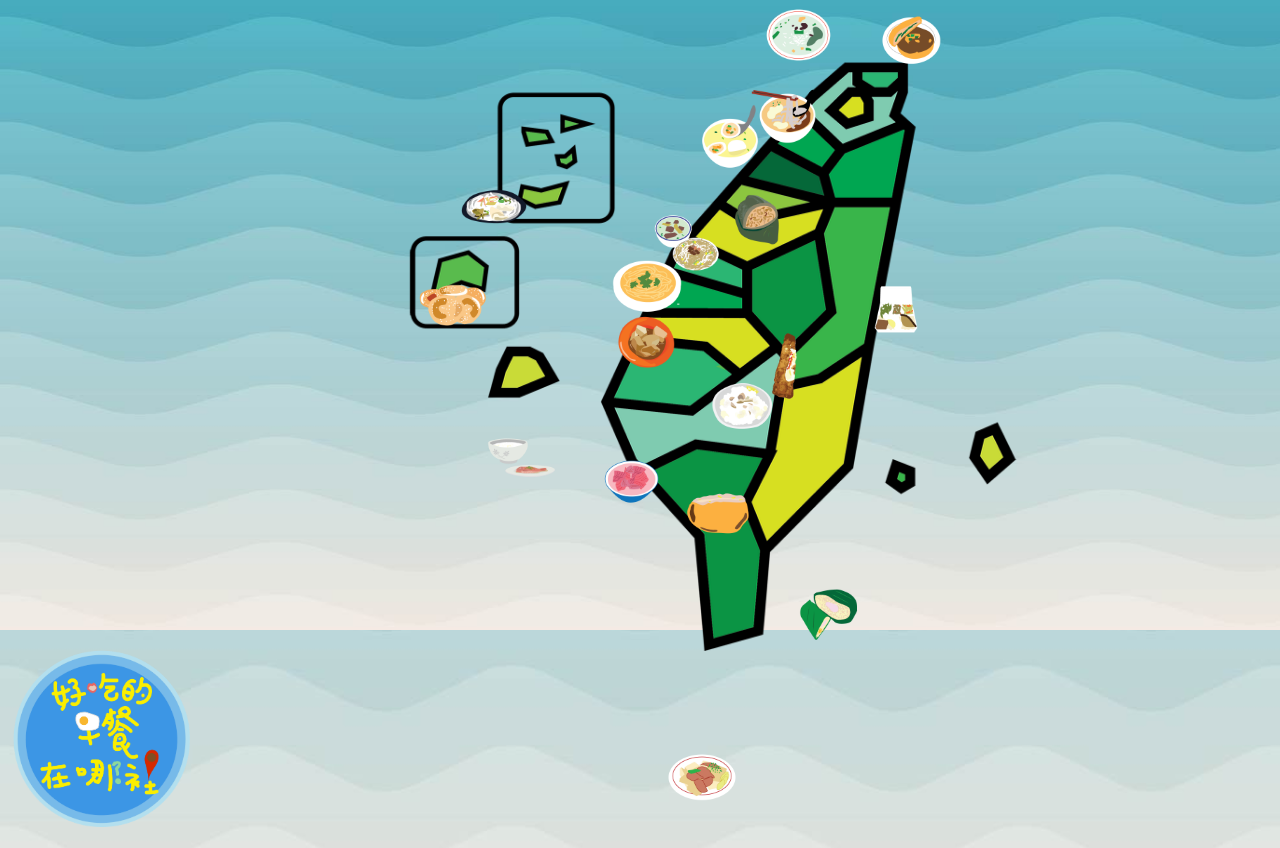
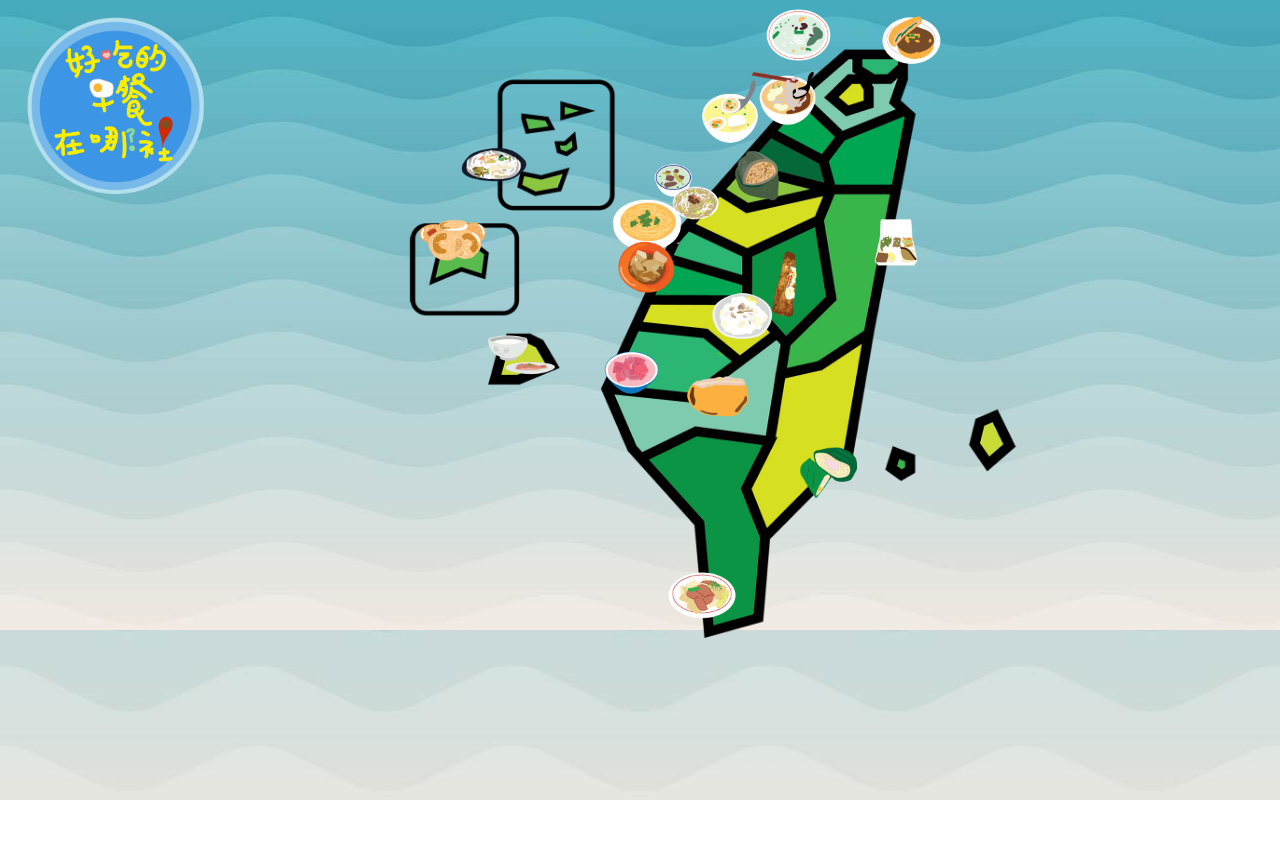
Before and after one commit to she12306/taiwan, a plain HTML site: page index.html in a window 1280 px wide. Shown: the top 848 px of the page. After the commit the page ends 800 px from the top, so only its background shows below. Drawn offline with Linux system fonts and the light colour scheme; a web font is replaced by a local one.

Commit message:
Update style_1.css

```diff
--- a/css/style_1.css
+++ b/css/style_1.css
@@ -41,6 +41,11 @@
 
 
 	#logo_long{display: none;}
+
+	#logo_round{
+		position: absolute;
+		left: 1%;
+		top: 1%;}
 
 	#KL1{
 		position: absolute;
```
